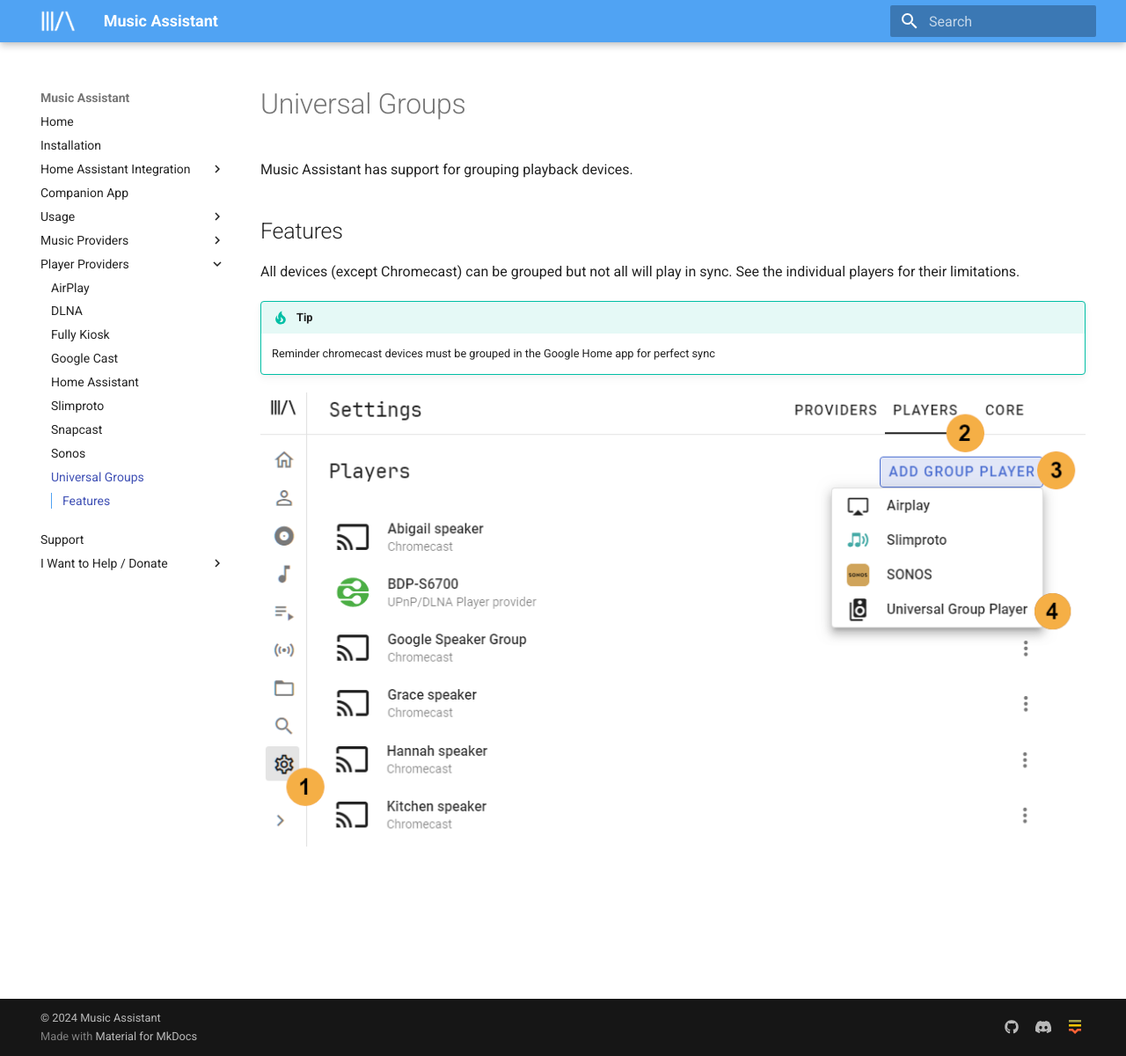
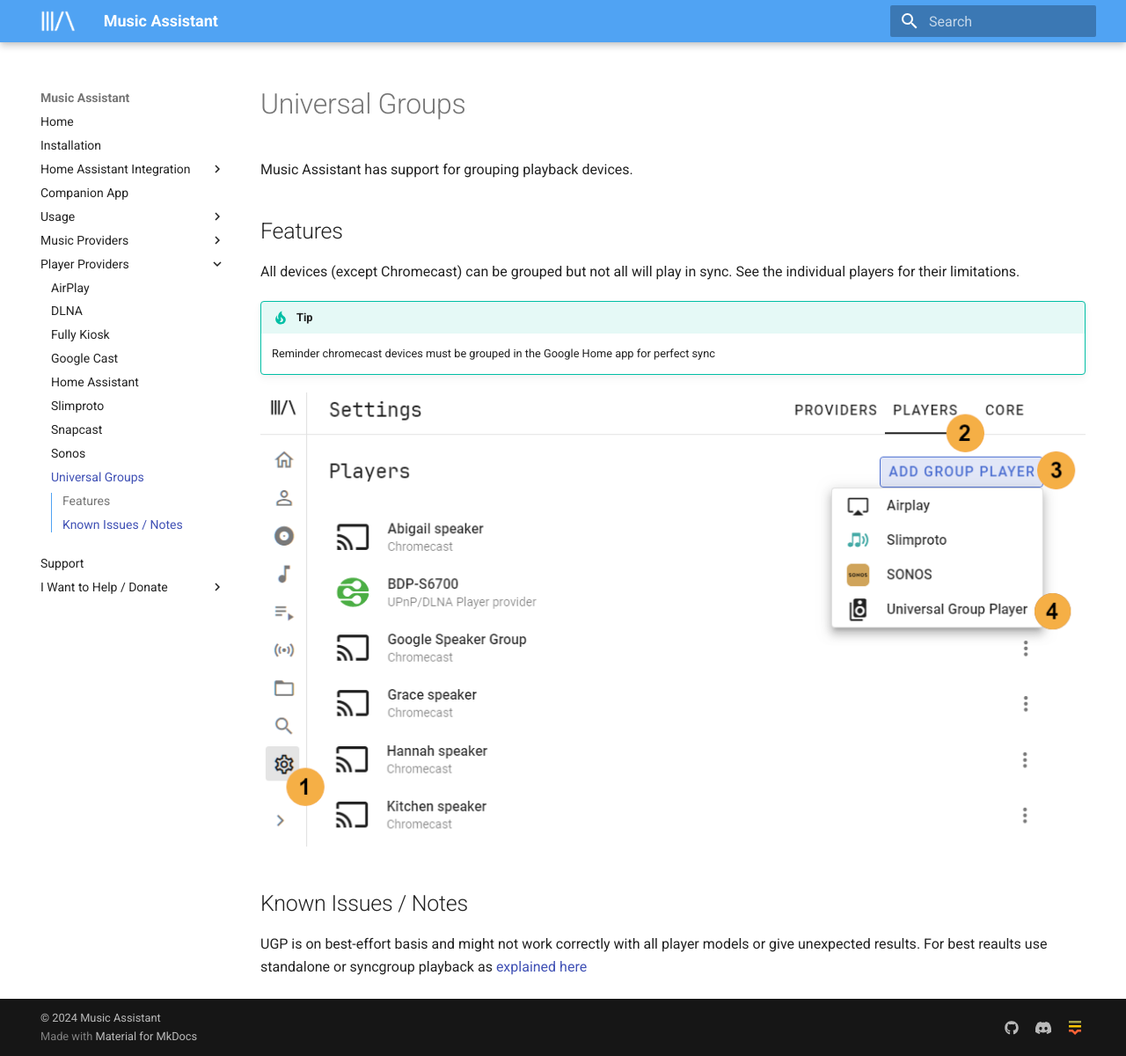
Before and after one commit to pwbriggs/music-assistant.github.io, an MkDocs documentation site: the page built from docs/player-support/universal.md, in a window 1280 px wide and 1200 px high. Shown: the whole window at 88% size. Built offline with MkDocs 1.6.1 and Material for MkDocs 9.7.7, drawn with Linux system fonts in a browser that asks for light colours.

Commit message:
Add UGP limitation

```diff
--- a/docs/player-support/universal.md
+++ b/docs/player-support/universal.md
@@ -10,3 +10,7 @@
     Reminder chromecast devices must be grouped in the Google Home app for perfect sync
 
 ![image](../assets/screenshots/universal-group.png)
+
+## Known Issues / Notes
+
+UGP is on best-effort basis and might not work correctly with all player models or give unexpected results. For best reaults use standalone or syncgroup playback as [explained here](../ui.md/#grouping-players)
```
